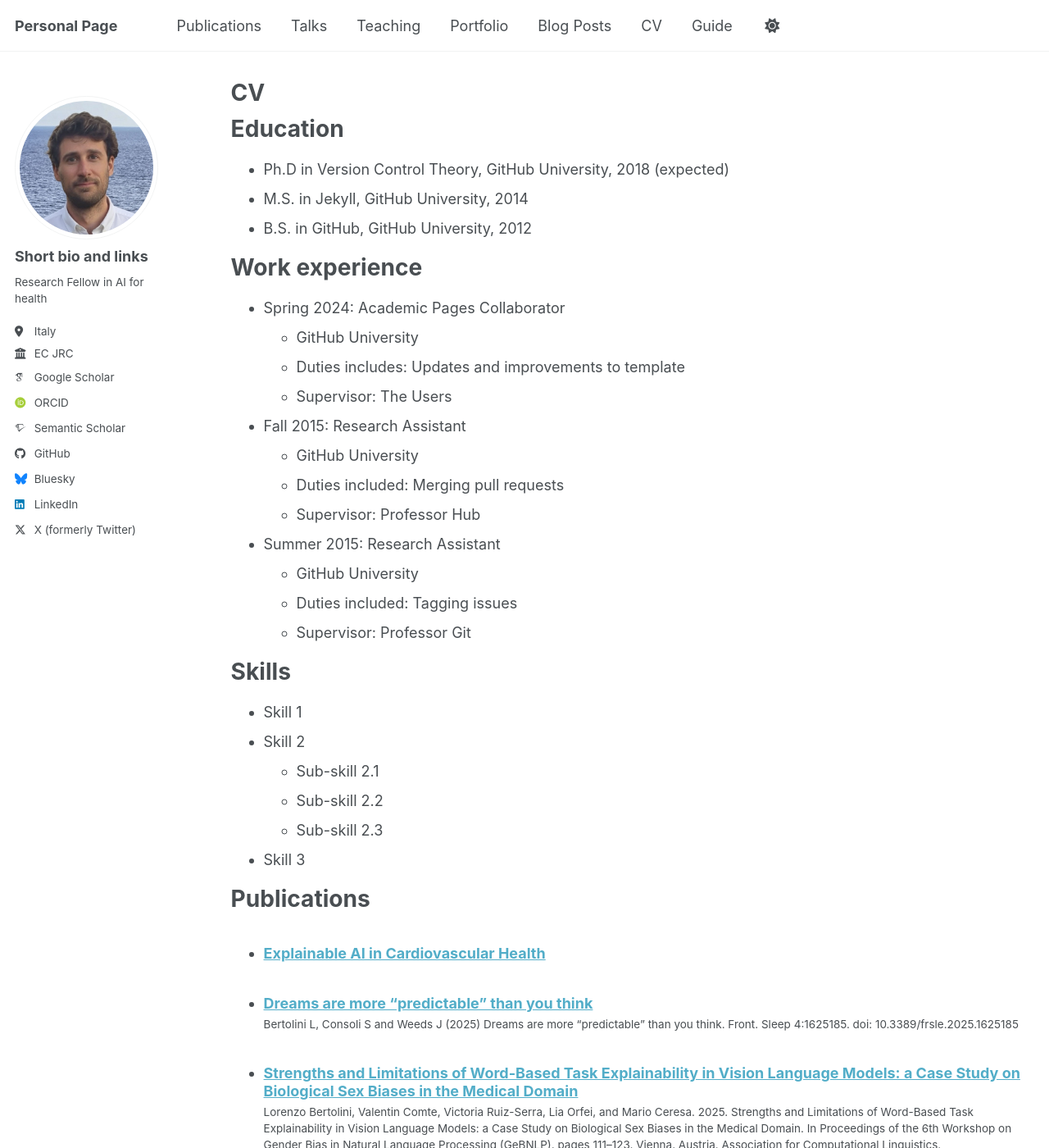
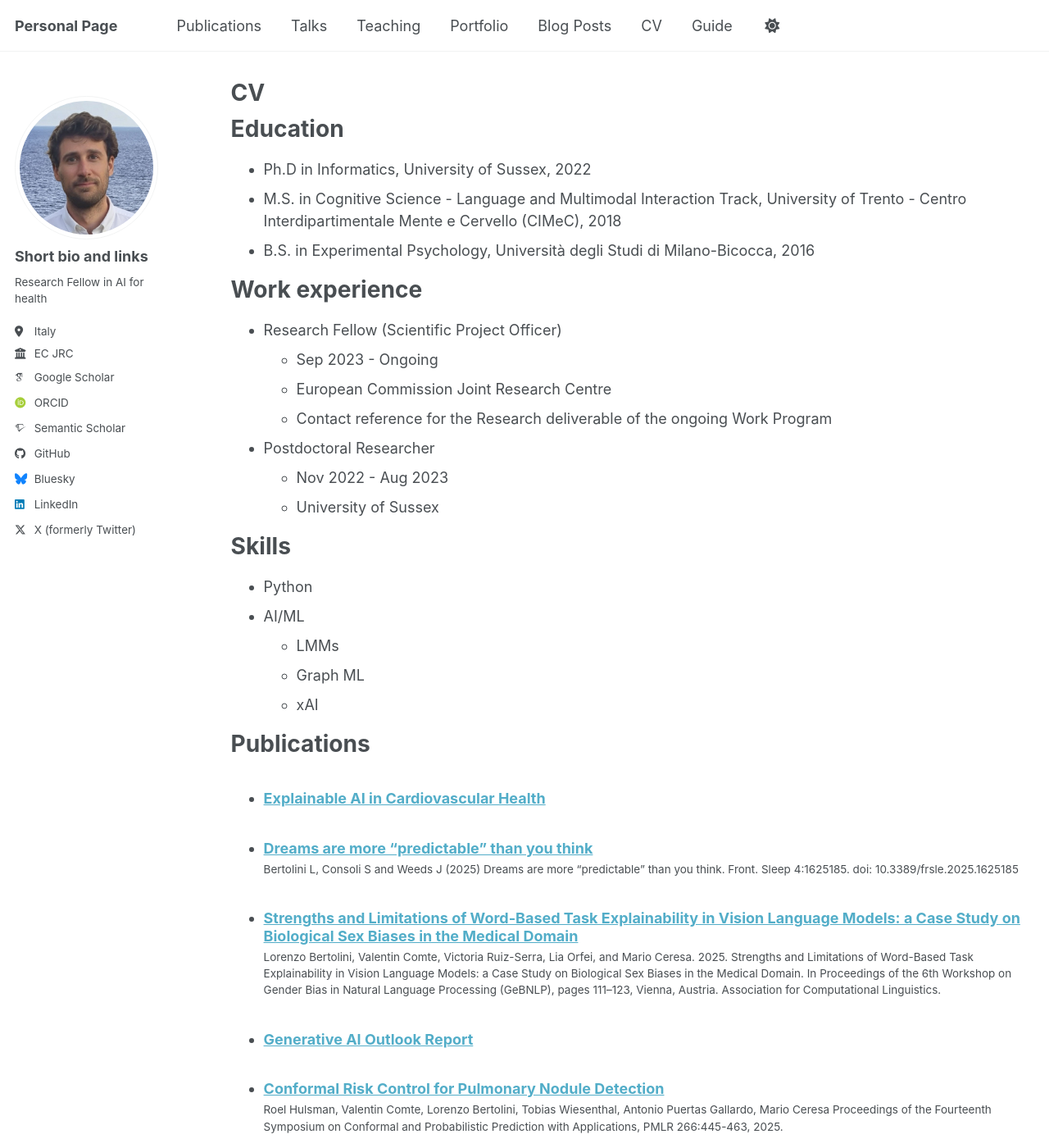
Before and after one commit to lorenzoscottb/lorenzoscottb.github.io, a Jekyll site: the page built from _pages/cv.md, in a window 1280 px wide and 1400 px high. Shown: the whole window at 82% size. Built offline with Jekyll 4.4.1, drawn with Linux system fonts in a browser that asks for light colours; some web fonts are replaced; a script bundle is joined from its source files by our own code; library files that are not in the unit come from our copies; some of the changed text lies outside the part shown.

Commit message:
Update cv.md

```diff
--- a/_pages/cv.md
+++ b/_pages/cv.md
@@ -11,35 +11,28 @@ redirect_from:
 
 Education
 ======
-* Ph.D in Version Control Theory, GitHub University, 2018 (expected)
-* M.S. in Jekyll, GitHub University, 2014
-* B.S. in GitHub, GitHub University, 2012
+* Ph.D in Informatics, University of Sussex, 2022
+* M.S. in Cognitive Science - Language and Multimodal Interaction Track, University of Trento - Centro Interdipartimentale Mente e Cervello (CIMeC), 2018
+* B.S. in Experimental Psychology, Università degli Studi di Milano-Bicocca, 2016
 
 Work experience
 ======
-* Spring 2024: Academic Pages Collaborator
-  * GitHub University
-  * Duties includes: Updates and improvements to template
-  * Supervisor: The Users
+* Research Fellow (Scientific Project Officer)
+  * Sep 2023 - Ongoing
+  * European Commission Joint Research Centre
+  * Contact reference for the Research deliverable of the ongoing Work Program
 
-* Fall 2015: Research Assistant
-  * GitHub University
-  * Duties included: Merging pull requests
-  * Supervisor: Professor Hub
-
-* Summer 2015: Research Assistant
-  * GitHub University
-  * Duties included: Tagging issues
-  * Supervisor: Professor Git
+* Postdoctoral Researcher
+  * Nov 2022 - Aug 2023
+  * University of Sussex
 
 Skills
 ======
-* Skill 1
-* Skill 2
-  * Sub-skill 2.1
-  * Sub-skill 2.2
-  * Sub-skill 2.3
-* Skill 3
+* Python
+* AI/ML
+  * LMMs
+  * Graph ML
+  * xAI
 
 Publications
 ======
@@ -58,7 +51,3 @@ Teaching
   <ul>{% for post in site.teaching reversed %}
     {% include archive-single-cv.html %}
   {% endfor %}</ul>
-
-Service and leadership
-======
-* Currently signed in to 43 different slack teams
```
